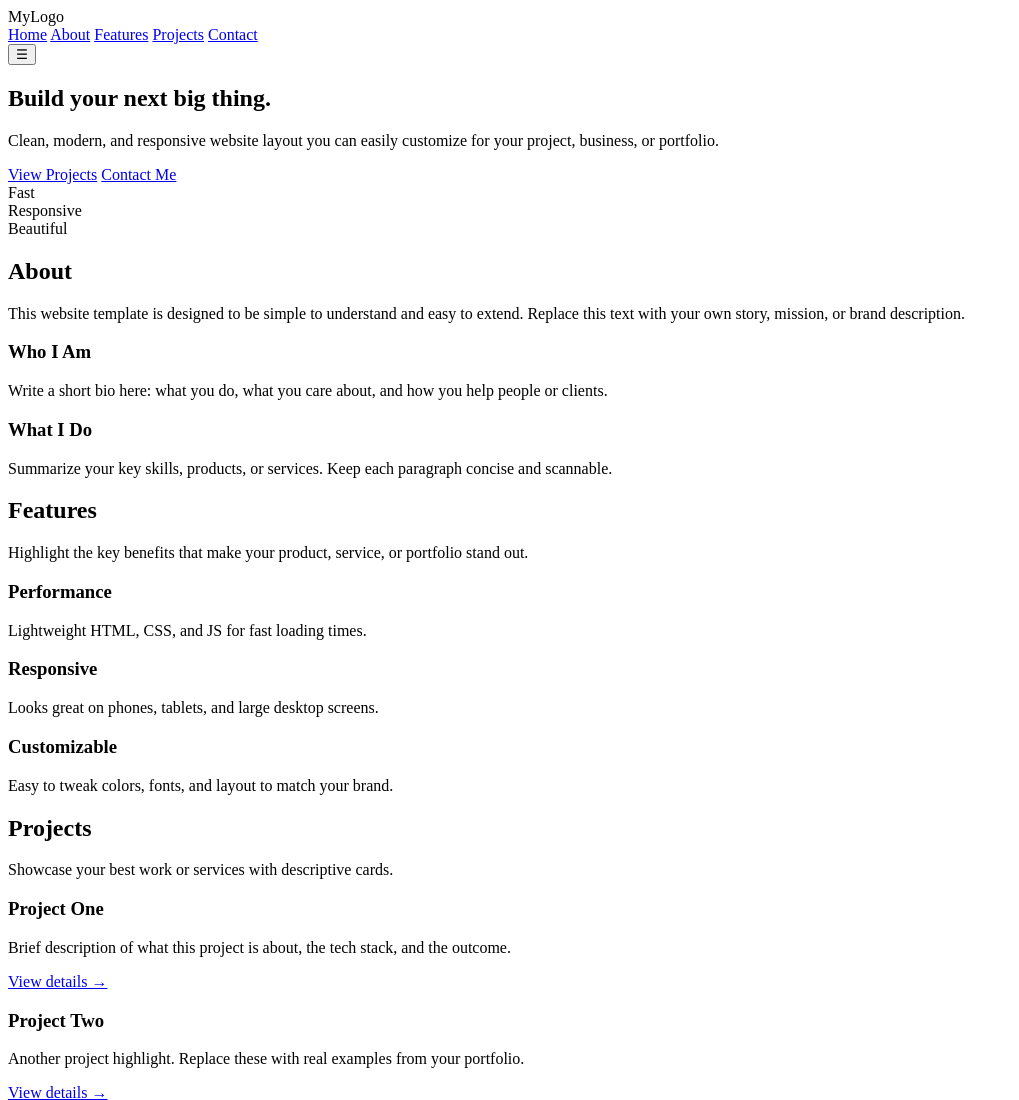
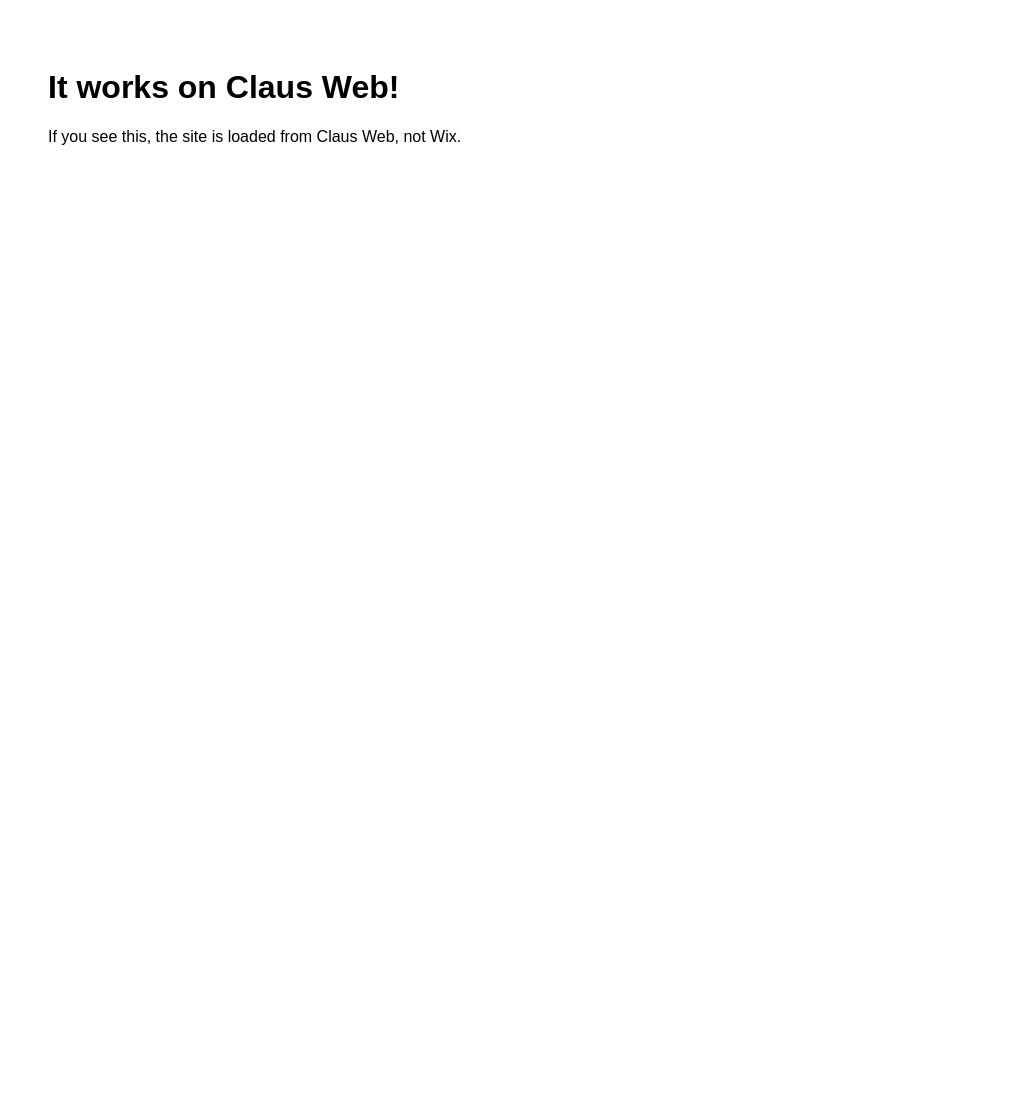
Before and after one commit to teomsi/teomsi.github.io, a plain HTML site: page index.html in a window 1280 px wide. Shown: the top 1100 px of the page, without its empty margins (0-1019 px from the left). After the commit the page ends 800 px from the top, so only its background shows below. Drawn offline with Linux system fonts and the light colour scheme.

Commit message:
Replace index.html with Claus Web test page
The previous HTML structure was replaced with a simple test page for Claus Web, including a new title and body content.

```diff
--- a/index.html
+++ b/index.html
@@ -1,181 +1,11 @@
 <!DOCTYPE html>
 <html lang="en">
-<head>
-  <meta charset="UTF-8" />
-  <meta name="viewport" content="width=device-width, initial-scale=1.0" />
-  <title>My Awesome Website</title>
-  <link rel="stylesheet" href="style.css" />
-</head>
-<body>
-  <!-- Header / Navbar -->
-  <header class="site-header" id="top">
-    <div class="container nav-container">
-      <div class="logo">MyLogo</div>
-      <nav class="main-nav" id="mainNav">
-        <a href="#hero">Home</a>
-        <a href="#about">About</a>
-        <a href="#features">Features</a>
-        <a href="#projects">Projects</a>
-        <a href="#contact">Contact</a>
-      </nav>
-      <button class="nav-toggle" id="navToggle" aria-label="Toggle navigation">
-        ☰
-      </button>
-    </div>
-  </header>
-
-  <!-- Hero Section -->
-  <section class="hero" id="hero">
-    <div class="container hero-content">
-      <div class="hero-text">
-        <h1>Build your next big thing.</h1>
-        <p>
-          Clean, modern, and responsive website layout you can easily customize
-          for your project, business, or portfolio.
-        </p>
-        <div class="hero-buttons">
-          <a href="#projects" class="btn primary">View Projects</a>
-          <a href="#contact" class="btn secondary">Contact Me</a>
-        </div>
-      </div>
-      <div class="hero-illustration">
-        <div class="hero-card">Fast</div>
-        <div class="hero-card">Responsive</div>
-        <div class="hero-card">Beautiful</div>
-      </div>
-    </div>
-  </section>
-
-  <!-- About Section -->
-  <section class="section" id="about">
-    <div class="container">
-      <h2 class="section-title">About</h2>
-      <p class="section-intro">
-        This website template is designed to be simple to understand and easy
-        to extend. Replace this text with your own story, mission, or brand
-        description.
-      </p>
-      <div class="about-grid">
-        <div>
-          <h3>Who I Am</h3>
-          <p>
-            Write a short bio here: what you do, what you care about, and how
-            you help people or clients.
-          </p>
-        </div>
-        <div>
-          <h3>What I Do</h3>
-          <p>
-            Summarize your key skills, products, or services. Keep each
-            paragraph concise and scannable.
-          </p>
-        </div>
-      </div>
-    </div>
-  </section>
-
-  <!-- Features Section -->
-  <section class="section section-alt" id="features">
-    <div class="container">
-      <h2 class="section-title">Features</h2>
-      <p class="section-intro">
-        Highlight the key benefits that make your product, service, or
-        portfolio stand out.
-      </p>
-      <div class="cards-grid">
-        <article class="card">
-          <h3>Performance</h3>
-          <p>Lightweight HTML, CSS, and JS for fast loading times.</p>
-        </article>
-        <article class="card">
-          <h3>Responsive</h3>
-          <p>Looks great on phones, tablets, and large desktop screens.</p>
-        </article>
-        <article class="card">
-          <h3>Customizable</h3>
-          <p>Easy to tweak colors, fonts, and layout to match your brand.</p>
-        </article>
-      </div>
-    </div>
-  </section>
-
-  <!-- Projects / Services Section -->
-  <section class="section" id="projects">
-    <div class="container">
-      <h2 class="section-title">Projects</h2>
-      <p class="section-intro">
-        Showcase your best work or services with descriptive cards.
-      </p>
-      <div class="cards-grid">
-        <article class="card project-card">
-          <h3>Project One</h3>
-          <p>
-            Brief description of what this project is about, the tech stack,
-            and the outcome.
-          </p>
-          <a href="#" class="card-link">View details →</a>
-        </article>
-        <article class="card project-card">
-          <h3>Project Two</h3>
-          <p>
-            Another project highlight. Replace these with real examples from
-            your portfolio.
-          </p>
-          <a href="#" class="card-link">View details →</a>
-        </article>
-        <article class="card project-card">
-          <h3>Project Three</h3>
-          <p>
-            Focus on results and value delivered. Keep it easy to skim.
-          </p>
-          <a href="#" class="card-link">View details →</a>
-        </article>
-      </div>
-    </div>
-  </section>
-
-  <!-- Contact Section -->
-  <section class="section section-alt" id="contact">
-    <div class="container">
-      <h2 class="section-title">Contact</h2>
-      <p class="section-intro">
-        Ready to collaborate or have questions? Send a message using the form
-        below.
-      </p>
-      <form class="contact-form" id="contactForm">
-        <div class="form-row">
-          <div class="form-group">
-            <label for="name">Name</label>
-            <input id="name" name="name" type="text" required />
-          </div>
-          <div class="form-group">
-            <label for="email">Email</label>
-            <input id="email" name="email" type="email" required />
-          </div>
-        </div>
-        <div class="form-group">
-          <label for="message">Message</label>
-          <textarea
-            id="message"
-            name="message"
-            rows="4"
-            required
-          ></textarea>
-        </div>
-        <button type="submit" class="btn primary">Send Message</button>
-        <p class="form-status" id="formStatus"></p>
-      </form>
-    </div>
-  </section>
-
-  <!-- Footer -->
-  <footer class="site-footer">
-    <div class="container footer-content">
-      <p>© <span id="year"></span> My Awesome Website. All rights reserved.</p>
-      <a href="#top" class="back-to-top">Back to top ↑</a>
-    </div>
-  </footer>
-
-  <script src="script.js"></script>
-</body>
+  <head>
+    <meta charset="UTF-8" />
+    <title>Claus Web Test</title>
+  </head>
+  <body style="font-family: Arial; padding: 40px;">
+    <h1>It works on Claus Web!</h1>
+    <p>If you see this, the site is loaded from Claus Web, not Wix.</p>
+  </body>
 </html>
```
